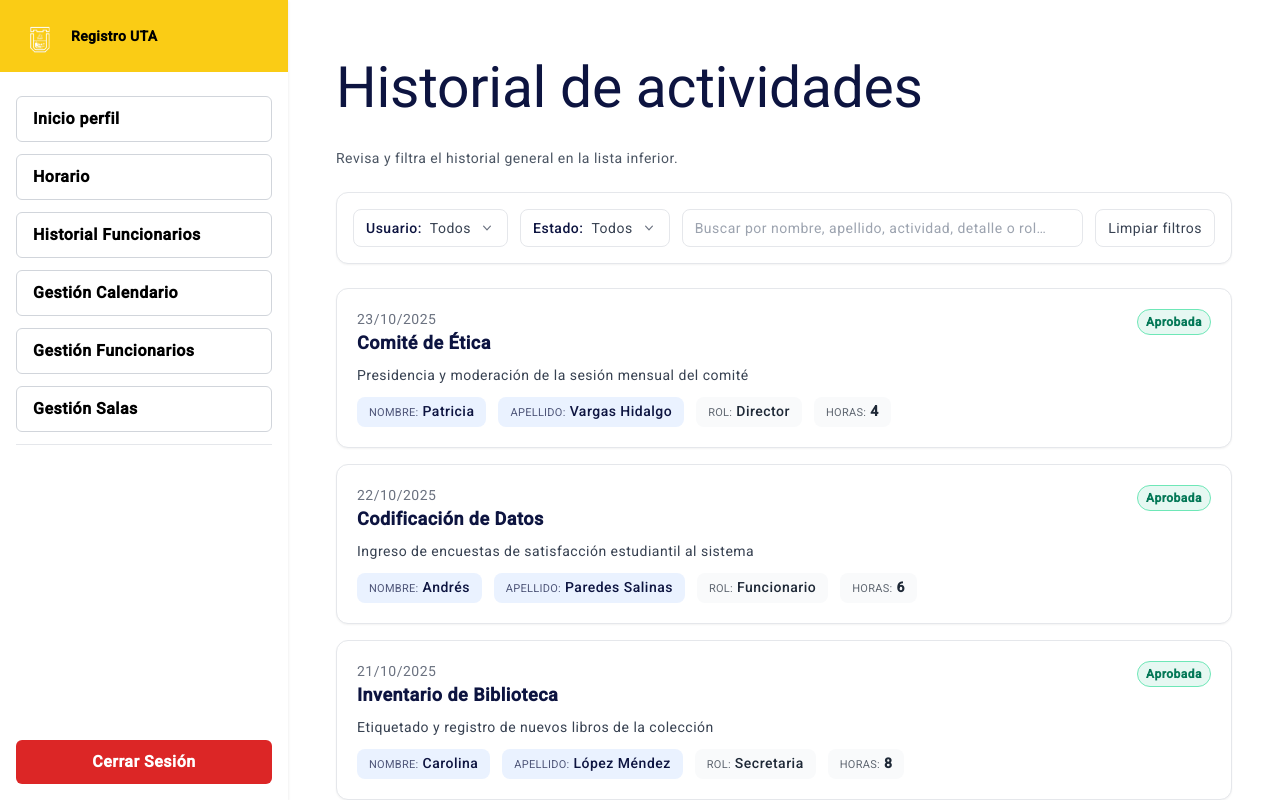
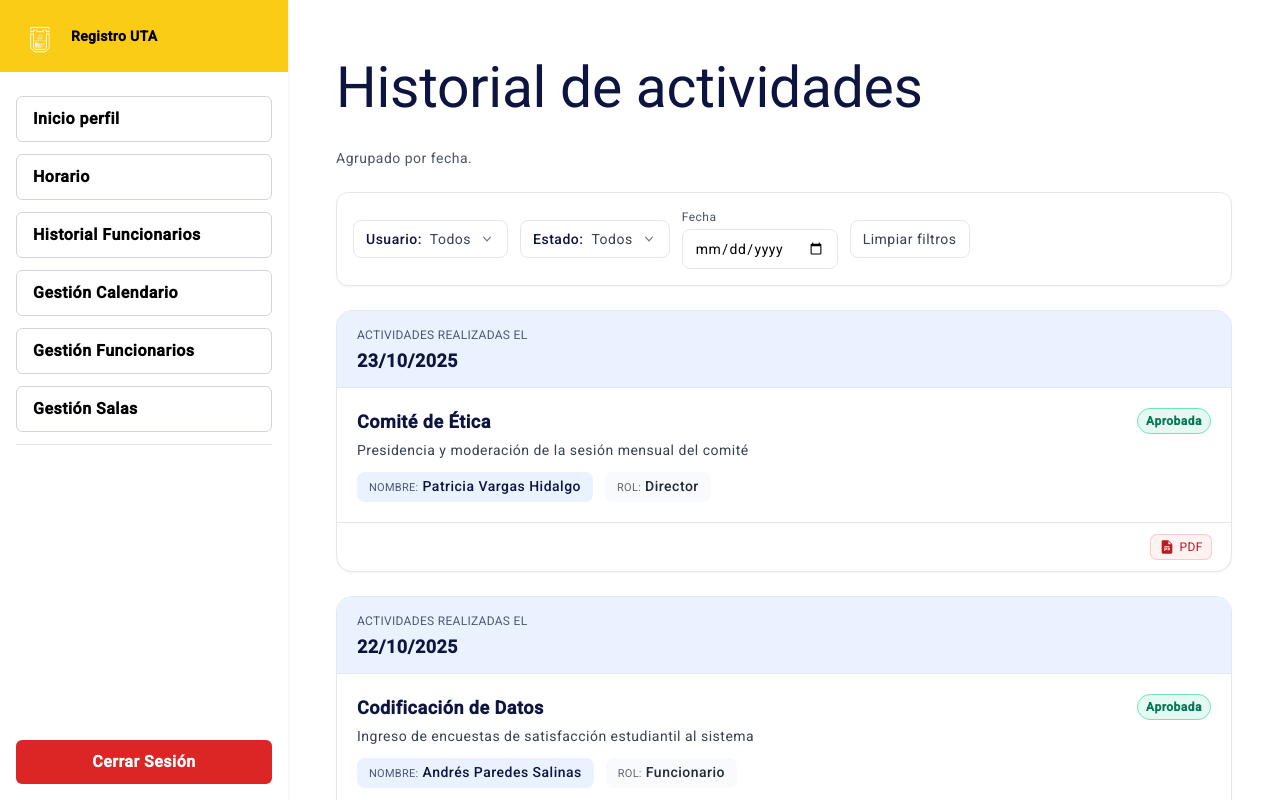
Before and after one commit to FabianAstorga/Proyecto3, an Angular app in the folder FrontEnd/: page /secretaria/actividades/historial in a window 1280 px wide. Shown: the top 800 px of the page. Built offline with nearby package versions, Linux system fonts and the light colour scheme.

Commit message:
cambios secretaria

```diff
--- a/FrontEnd/src/app/app.routes.ts
+++ b/FrontEnd/src/app/app.routes.ts
@@ -130,12 +130,6 @@ export const routes: Routes = [
             .then((m) => m.ProfileHomeComponent),
       },
       {
-        path: 'horario',
-        loadComponent: () =>
-          import('./modules/director/schedule/schedule.component')
-            .then((m) => m.ScheduleComponent),
-      },
-      {
         path: 'actividades',
         children: [
           { path: '', pathMatch: 'full', redirectTo: 'historial' },
--- a/FrontEnd/src/app/modules/director/schedule/schedule.component.ts
+++ b/FrontEnd/src/app/modules/director/schedule/schedule.component.ts
@@ -1,137 +1,67 @@
-import { Component, inject } from '@angular/core';
-import { CommonModule, Location } from '@angular/common';
-import { RouterLink } from '@angular/router';
-import {
-  LayoutComponent,
-  NavItem,
-} from '../../../components/layout/layout.component';
+import { Component, OnInit } from '@angular/core';
+import { CommonModule } from '@angular/common';
+import { ActivatedRoute } from '@angular/router';
+import { HttpClient, HttpClientModule } from '@angular/common/http';
+import { LayoutComponent } from '../../../components/layout/layout.component';
+import { SECRETARIA_NAV_ITEMS } from '../profile-home/secretaria.nav';
 
-type Block = {
-  label: string; // "08:00 - 09:30"
-  code: string; // "(1 - 2)"
-  isLunch?: boolean;
-};
-
-type DayKey = 'lun' | 'mar' | 'mie' | 'jue' | 'vie' | 'sab';
-type Cell = { title: string; room?: string; note?: string } | null;
+interface User {
+  id: number;
+  firstName: string;
+  lastName: string;
+  email: string;
+  role: string;
+  password: string;
+  photoUrl: string;
+  horarioUrl: string;
+}
 
 @Component({
   standalone: true,
   selector: 'app-schedule',
-  imports: [CommonModule, RouterLink, LayoutComponent],
+  imports: [CommonModule, LayoutComponent, HttpClientModule],
   templateUrl: './schedule.component.html',
 })
-export class ScheduleComponent {
-  private location = inject(Location);
+export class ScheduleComponent implements OnInit {
+  secretariaNavItems = SECRETARIA_NAV_ITEMS;
 
-  // Sidebar items
-  navItems: NavItem[] = [
-    { label: 'Inicio perfil', link: '/perfil' },
-    { label: 'Agregar registro', link: '/actividades/nueva' },
-    { label: 'Horario', link: '/horario' },
-    { label: 'Historial', link: '/actividades/historial' },
-  ];
+  titulo = 'Horario';
+  nombreParaTitulo = 'Cargando…';
+  horarioUrl = '/horario_secretaria.png';
 
-  // Bloques con formato solicitado
-  blocks: Block[] = [
-    { label: '08:00 - 09:30', code: '(1 - 2)' },
-    { label: '09:40 - 11:10', code: '(3 - 4)' },
-    { label: '11:20 - 12:50', code: '(5 - 6)' },
-    { label: '13:00 - 14:30', code: '(7 - 8)', isLunch: true }, // Almuerzo
-    { label: '14:45 - 16:15', code: '(9 - 10)' },
-    { label: '16:20 - 17:50', code: '(11 - 12)' },
-    { label: '17:55 - 19:25', code: '(13 - 14)' },
-    { label: '19:30 - 21:00', code: '(15 - 16)' },
-  ];
+  constructor(private http: HttpClient, private route: ActivatedRoute) {}
 
-  // Días (Lunes a Sábado)
-  days: { key: DayKey; label: string }[] = [
-    { key: 'lun', label: 'Lunes' },
-    { key: 'mar', label: 'Martes' },
-    { key: 'mie', label: 'Miércoles' },
-    { key: 'jue', label: 'Jueves' },
-    { key: 'vie', label: 'Viernes' },
-    { key: 'sab', label: 'Sábado' },
-  ];
+  ngOnInit(): void {
+    // Intentamos obtener :id (si cambiaste la ruta a horario/:id lo tomará de ahí)
+    const idParam = this.route.snapshot.paramMap.get('id');
 
-  // Ejemplo de carga (puedes reemplazar con datos del backend)
-  // Estructura: schedule[dayKey][blockIndex] = Cell | null
-  schedule: Record<DayKey, Cell[]> = {
-    lun: [
-      { title: 'Cálculo I', room: 'A-201' },
-      null,
-      null,
-      null,
-      { title: 'Física', room: 'Lab 3' },
-      null,
-      null,
-      null,
-      null,
-      null,
-    ],
-    mar: [
-      null,
-      { title: 'Programación', room: 'B-105' },
-      null,
-      null,
-      null,
-      null,
-      null,
-      null,
-      null,
-      null,
-    ],
-    mie: [
-      null,
-      null,
-      { title: 'CAD', room: 'Lab CAD' },
-      null,
-      null,
-      null,
-      null,
-      null,
-      null,
-      null,
-    ],
-    jue: [
-      null,
-      null,
-      null,
-      null,
-      { title: 'Materiales', room: 'C-301' },
-      null,
-      null,
-      null,
-      null,
-      null,
-    ],
-    vie: [
-      null,
-      null,
-      null,
-      null,
-      null,
-      { title: 'Electrónica', room: 'D-102' },
-      null,
-      null,
-      null,
-      null,
-    ],
-    sab: [
-      null,
-      null,
-      null,
-      null,
-      null,
-      null,
-      { title: 'Taller Proyecto', room: 'Makerspace' },
-      null,
-      null,
-      null,
-    ],
-  };
+    this.http.get<User[]>('/assets/data/users.json').subscribe({
+      next: (users) => {
+        let user: User | undefined;
 
-  goBack(): void {
-    this.location.back();
+        if (idParam) {
+          user = users.find((u) => u.id === +idParam);
+        }
+
+        // Fallback: primera Secretaria si no hay :id o no se encontró
+        if (!user) {
+          user = users.find((u) => u.role.toLowerCase() === 'secretaria') ?? users[0];
+        }
+
+        if (user) {
+          const primerNombre = user.firstName.split(' ')[0] ?? user.firstName;
+          const primerApellido = user.lastName.split(' ')[0] ?? user.lastName;
+
+          this.nombreParaTitulo = `${primerNombre} ${primerApellido}`;
+          this.horarioUrl = user.horarioUrl || '/horario_secretaria.png';
+        } else {
+          this.nombreParaTitulo = 'Usuario no encontrado';
+        }
+      },
+      error: (err) => {
+        console.error('Error cargando users.json:', err);
+        this.nombreParaTitulo = 'Error cargando usuario';
+      },
+    });
   }
 }
--- a/FrontEnd/src/app/modules/secretaria/activities-history/activities-history.component.html
+++ b/FrontEnd/src/app/modules/secretaria/activities-history/activities-history.component.html
@@ -3,18 +3,14 @@
     <!-- Título -->
     <div class="mb-6">
       <h1 class="text-3xl font-bold text-[#0D1440]">Historial de actividades</h1>
-      <p class="text-sm text-gray-600 mt-1">
-        Revisa y filtra el historial general en la lista inferior.
-      </p>
+      <p class="text-sm text-gray-600 mt-1">Agrupado por fecha.</p>
     </div>
 
     <!-- Estados -->
     <div *ngIf="loading" class="text-gray-500 text-sm">Cargando…</div>
     <div *ngIf="!loading && error" class="text-red-600 text-sm">{{ error }}</div>
 
-    <!-- ===================================== -->
-    <!-- PANEL DE FILTROS -->
-    <!-- ===================================== -->
+    <!-- Filtros -->
     <div *ngIf="!loading && !error" class="bg-white border border-gray-200 rounded-xl shadow-sm p-4 mb-6">
       <div class="flex flex-wrap items-center gap-3">
         <!-- Usuario -->
@@ -81,13 +77,13 @@
           </div>
         </div>
 
-        <!-- Búsqueda texto -->
-        <div class="flex-1 min-w-[220px]">
+        <!-- Fecha (exacta) -->
+        <div>
+          <label class="block text-xs text-gray-600 mb-1">Fecha</label>
           <input
-            type="text"
-            [(ngModel)]="searchText"
-            placeholder="Buscar por nombre, apellido, actividad, detalle o rol…"
-            class="w-full px-3 py-2 text-sm border rounded-lg focus:outline-none focus:ring-2 focus:ring-yellow-400"
+            type="date"
+            [(ngModel)]="selectedDate"
+            class="px-3 py-2 text-sm border rounded-lg focus:outline-none focus:ring-2 focus:ring-yellow-400"
           />
         </div>
 
@@ -102,19 +98,33 @@
       </div>
     </div>
 
-    <!-- ===================================== -->
-    <!-- LISTA VERTICAL DE TARJETAS -->
-    <!-- ===================================== -->
-    <div *ngIf="!loading && !error" class="flex flex-col gap-4">
+    <!-- LISTA AGRUPADA POR FECHA -->
+    <div *ngIf="!loading && !error" class="flex flex-col gap-6">
       <div
-        *ngFor="let a of filteredCombined"
-        class="bg-white border border-gray-200 rounded-xl shadow-sm p-5 flex flex-col hover:shadow-md transition"
+        *ngFor="let g of groupedFiltered"
+        class="bg-white border border-gray-200 rounded-2xl shadow-sm overflow-hidden"
       >
-        <!-- Encabezado: fecha + estado -->
+        <!-- Encabezado de la fecha (tono azul) -->
+        <div class="px-5 py-3 border-b border-gray-200 bg-[#EAF2FF]">
+          <div class="text-[12px] uppercase tracking-wide text-[#0D1440]/70">
+            Actividades realizadas el
+          </div>
+          <div class="text-lg font-semibold text-[#0D1440]">
+            {{ g.fecha | date:'dd/MM/yyyy' }}
+          </div>
+        </div>
+
+        <!-- Actividades de esa fecha -->
+        <div class="divide-y divide-gray-100">
+          <div *ngFor="let a of g.items" class="p-5 hover:bg-gray-50 transition">
             <div class="flex items-start justify-between">
-          <div>
-            <div class="text-sm text-gray-500">{{ a.fecha | date:'dd/MM/yyyy' }}</div>
-            <div class="text-lg font-semibold text-[#0D1440]">{{ a.titulo }}</div>
+              <div class="min-w-0">
+                <div class="text-lg font-semibold text-[#0D1440] truncate">
+                  {{ a.titulo }}
+                </div>
+                <div class="text-sm text-gray-700 mt-1 truncate">
+                  {{ a.detalle }}
+                </div>
               </div>
               <span
                 class="px-2 py-1 rounded-full text-xs font-semibold whitespace-nowrap self-start"
@@ -124,36 +134,40 @@
               </span>
             </div>
 
-        <!-- Detalle -->
-        <div class="text-sm text-gray-700 mt-2">
-          {{ a.detalle }}
-        </div>
-
-        <!-- Datos secundarios -->
             <div class="mt-3 flex flex-wrap gap-3 text-sm">
               <div class="rounded-lg bg-[#EAF2FF] text-[#0D1440] px-3 py-1">
                 <span class="text-[11px] uppercase tracking-wide opacity-70 mr-1">Nombre:</span>
-            <span class="font-medium">{{ a.firstName }}</span>
-          </div>
-          <div class="rounded-lg bg-[#EAF2FF] text-[#0D1440] px-3 py-1">
-            <span class="text-[11px] uppercase tracking-wide opacity-70 mr-1">Apellido:</span>
-            <span class="font-medium">{{ a.lastName }}</span>
+                <span class="font-medium">{{ a.firstName }} {{ a.lastName }}</span>
               </div>
               <div class="rounded-lg bg-gray-50 text-gray-800 px-3 py-1">
                 <span class="text-[11px] uppercase tracking-wide opacity-70 mr-1">Rol:</span>
                 <span class="font-medium">{{ a.role }}</span>
               </div>
-          <div class="rounded-lg bg-gray-50 text-gray-800 px-3 py-1">
-            <span class="text-[11px] uppercase tracking-wide opacity-70 mr-1">Horas:</span>
-            <span class="font-semibold">{{ a.horas }}</span>
             </div>
+          </div>
+        </div>
+
+        <!-- Footer: botón PDF -->
+        <div class="px-5 py-3 border-t border-gray-200 flex justify-end">
+          <button
+            type="button"
+            class="inline-flex items-center gap-1 px-2 py-1 text-xs rounded-md bg-red-50 text-red-700 ring-1 ring-red-200 hover:bg-red-100"
+            (click)="downloadByDate(g.fecha)"
+            aria-label="Descargar PDF"
+            title="Descargar PDF"
+          >
+            <svg class="w-4 h-4" viewBox="0 0 24 24" fill="currentColor" aria-hidden="true">
+              <path d="M14 2H6a2 2 0 0 0-2 2v16a2 2 0 0 0 2 2h12a2 2 0 0 0 2-2V8l-6-6zM14 3.5L18.5 8H14V3.5zM8 13h2.2c.9 0 1.8.7 1.8 1.8 0 1.1-.9 1.8-1.8 1.8H9.2V18H8v-5zm1.2 1.2v1.2h1c.4 0 .6-.3.6-.6s-.2-.6-.6-.6h-1zM13 13h1.6c1 0 1.9.8 1.9 1.9S15.6 17 14.6 17H13v-4zm1.2 1.2V15.8h.4c.4 0 .7-.3.7-.7s-.3-.7-.7-.7h-.4zM8 11h8v1.2H8V11z"/>
+            </svg>
+            PDF
+          </button>
         </div>
       </div>
 
       <!-- Estado vacío -->
       <div
-        *ngIf="filteredCombined.length === 0"
-        class="p-8 mt-4 text-center text-gray-500 bg-white border border-dashed rounded-xl"
+        *ngIf="groupedFiltered.length === 0"
+        class="p-8 mt-2 text-center text-gray-500 bg-white border border-dashed rounded-xl"
       >
         No hay resultados con los filtros aplicados.
       </div>
--- a/FrontEnd/src/app/modules/secretaria/activities-history/activities-history.component.ts
+++ b/FrontEnd/src/app/modules/secretaria/activities-history/activities-history.component.ts
@@ -13,7 +13,6 @@ type Activity = {
   titulo: string;
   detalle: string;
   estado: Estado;
-  horas: number;
   userId: number;
 };
 
@@ -21,6 +20,13 @@ type User = {
   id: number;
   firstName: string;
   lastName: string;
+  role: string;
+};
+
+type Combined = Activity & {
+  firstName: string;
+  lastName: string;
+  fullName: string;
   role: string;
 };
 
@@ -38,18 +44,15 @@ export class ActivitiesHistoryComponent implements OnInit {
   loading = true;
   error?: string;
 
-  // Datos base
   users: User[] = [];
-  combined: Array<
-    Activity & { firstName: string; lastName: string; fullName: string; role: string }
-  > = [];
+  combined: Combined[] = [];
 
-  // --------- Filtros ----------
+  // Filtros
   selectedUserId: number | null = null;
   selectedEstado: Estado | null = null;
-  searchText = '';
+  selectedDate: string | null = null; // 'YYYY-MM-DD'
 
-  // control de menús desplegables
+  // UI dropdowns
   showUserMenu = false;
   showEstadoMenu = false;
 
@@ -61,14 +64,14 @@ export class ActivitiesHistoryComponent implements OnInit {
       .then(([users, acts]) => {
         if (!users || !acts) throw new Error('Datos incompletos');
 
-        // usuarios ordenados
+        // Usuarios ordenados
         this.users = users.slice().sort((a, b) =>
           `${a.firstName} ${a.lastName}`.localeCompare(`${b.firstName} ${b.lastName}`)
         );
 
         const byId = new Map(users.map(u => [u.id, u]));
 
-        // Flat list combinada (incluye nombre y apellido por separado)
+        // Lista combinada
         this.combined = acts
           .map(a => {
             const u = byId.get(a.userId);
@@ -81,9 +84,8 @@ export class ActivitiesHistoryComponent implements OnInit {
               lastName,
               fullName: `${firstName} ${lastName}`.trim(),
               role,
-            };
+            } as Combined;
           })
-          // orden fecha desc
           .sort((a, b) => (a.fecha < b.fecha ? 1 : a.fecha > b.fecha ? -1 : 0));
       })
       .catch(err => {
@@ -93,7 +95,7 @@ export class ActivitiesHistoryComponent implements OnInit {
       .finally(() => (this.loading = false));
   }
 
-  // ---------- Helpers UI ----------
+  // ===== Helpers de UI =====
   statusPillClass(est: Estado): string {
     switch (est) {
       case 'Aprobada':
@@ -122,28 +124,44 @@ export class ActivitiesHistoryComponent implements OnInit {
   clearFilters(): void {
     this.selectedUserId = null;
     this.selectedEstado = null;
-    this.searchText = '';
+    this.selectedDate = null;
   }
 
-  // Filtrado para el GRID
-  get filteredCombined() {
-    const q = this.searchText.trim().toLowerCase();
+  // ===== Filtrado previo al agrupado =====
+  get filteredCombined(): Combined[] {
     return this.combined.filter(a => {
       const byUser = this.selectedUserId === null || a.userId === this.selectedUserId;
       const byEstado = this.selectedEstado === null || a.estado === this.selectedEstado;
-      const byQuery =
-        q.length === 0 ||
-        a.firstName.toLowerCase().includes(q) ||
-        a.lastName.toLowerCase().includes(q) ||
-        a.fullName.toLowerCase().includes(q) ||
-        a.titulo.toLowerCase().includes(q) ||
-        a.detalle.toLowerCase().includes(q) ||
-        a.role.toLowerCase().includes(q);
-      return byUser && byEstado && byQuery;
+      const byDate = !this.selectedDate || a.fecha === this.selectedDate;
+      return byUser && byEstado && byDate;
     });
   }
 
-  // Dropdowns
+  // ===== Agrupado por fecha =====
+  get groupedFiltered(): Array<{ fecha: string; items: Combined[] }> {
+    const arr = this.filteredCombined;
+    const map = new Map<string, Combined[]>();
+
+    for (const it of arr) {
+      const list = map.get(it.fecha);
+      if (list) list.push(it);
+      else map.set(it.fecha, [it]);
+    }
+
+    return Array.from(map.entries())
+      .map(([fecha, items]) => ({ fecha, items }))
+      .sort((a, b) => (a.fecha < b.fecha ? 1 : a.fecha > b.fecha ? -1 : 0));
+  }
+
+  // ===== PDF simulado por fecha =====
+  downloadByDate(fechaISO: string): void {
+    // Aquí integrarías tu servicio real de generación/descarga
+    // Por ahora simulamos:
+    console.log('Descargar PDF para fecha:', fechaISO);
+    alert(`Descargar PDF de actividades del ${new Date(fechaISO).toLocaleDateString()}`);
+  }
+
+  // ===== Dropdowns =====
   toggleUserMenu(): void {
     this.showUserMenu = !this.showUserMenu;
     if (this.showUserMenu) this.showEstadoMenu = false;
```
Also changed, not shown: FrontEnd/src/app/modules/director/profile-home/director.nav.ts (added, +7 -0 lines), FrontEnd/src/app/modules/director/schedule/schedule.component.html (+14 -75 lines). Lines whose indentation alone changed are shown as unchanged.
